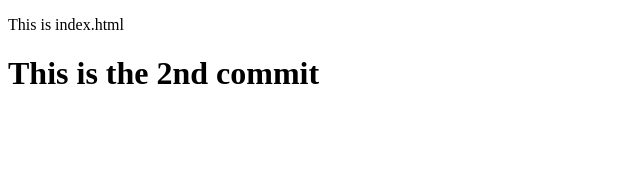
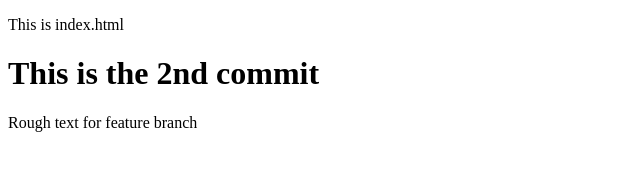
Before and after one commit to SrbhBrudite/GitExercise1, a plain HTML site: page index.html in a window 1280 px wide. Shown: the whole page, without its empty margins (0-640 px from the left). Drawn offline with Linux system fonts and the light colour scheme.

Commit message:
Html Updated

```diff
--- a/index.html
+++ b/index.html
@@ -8,5 +8,6 @@
 <body>
     <p>This is index.html</p>
     <h1>This is the 2nd commit</h1>
+    <p>Rough text for feature branch</p>
 </body>
 </html>
```
